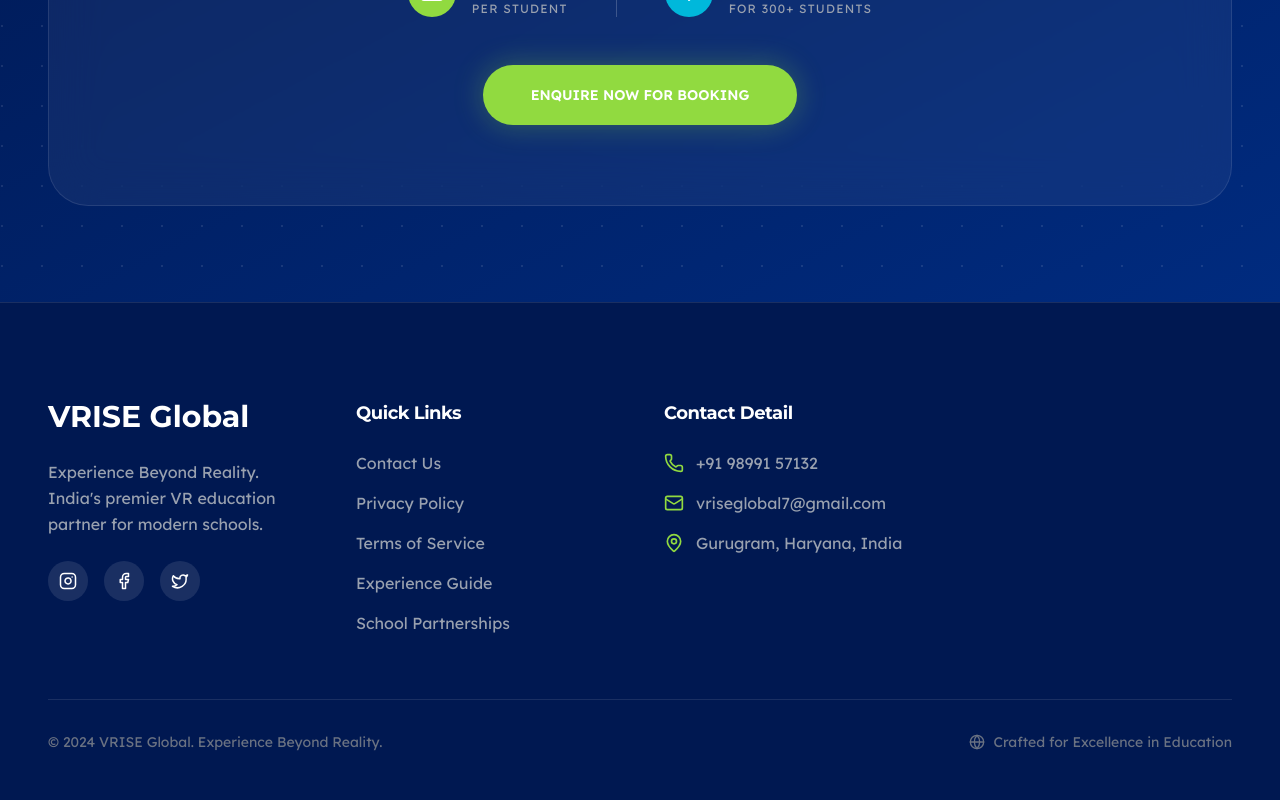
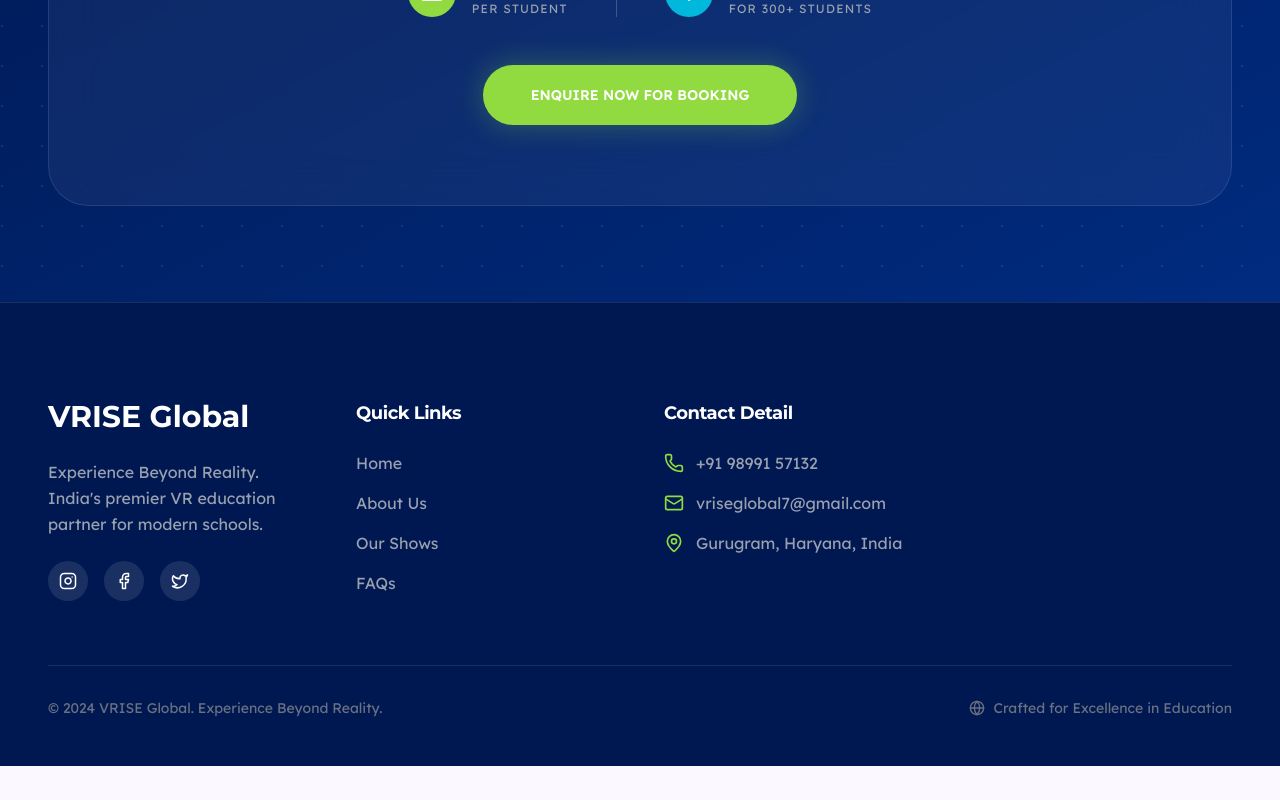
Before and after one commit to bhalinder63/vriseglobal, a React (Vite) app: page / in a window 1280 px wide. Shown: the part 3486-4286 px from the top of the page. After the commit the page ends 4252 px from the top, so only its background shows below. Built offline with nearby package versions, Linux system fonts and the light colour scheme; no server answers.

Commit message:
Sync footer Quick Links with header navigation
Co-Authored-By: Claude Sonnet 4.6 <noreply@anthropic.com>

```diff
--- a/src/App.tsx
+++ b/src/App.tsx
@@ -455,11 +455,10 @@ const Footer = () => (
         <div>
           <h4 className="text-lg font-bold mb-6">Quick Links</h4>
           <ul className="space-y-4 text-gray-400">
-            <li><a href="#" className="hover:text-secondary-green hover:underline transition-all">Contact Us</a></li>
-            <li><a href="#" className="hover:text-secondary-green hover:underline transition-all">Privacy Policy</a></li>
-            <li><a href="#" className="hover:text-secondary-green hover:underline transition-all">Terms of Service</a></li>
-            <li><a href="#" className="hover:text-secondary-green hover:underline transition-all">Experience Guide</a></li>
-            <li><a href="#" className="hover:text-secondary-green hover:underline transition-all">School Partnerships</a></li>
+            <li><Link to="/" className="hover:text-secondary-green transition-all">Home</Link></li>
+            <li><Link to="/about" className="hover:text-secondary-green transition-all">About Us</Link></li>
+            <li><Link to="/shows" className="hover:text-secondary-green transition-all">Our Shows</Link></li>
+            <li><Link to="/faq" className="hover:text-secondary-green transition-all">FAQs</Link></li>
           </ul>
         </div>
         <div>
--- a/src/pages/About.tsx
+++ b/src/pages/About.tsx
@@ -172,10 +172,10 @@ const Footer = () => (
         <div>
           <h4 className="text-lg font-bold mb-6">Quick Links</h4>
           <ul className="space-y-4 text-gray-400">
-            <li><Link to="/" className="hover:text-secondary-green hover:underline transition-all">Home</Link></li>
-            <li><Link to="/about" className="hover:text-secondary-green hover:underline transition-all">About Us</Link></li>
-            <li><a href="#" className="hover:text-secondary-green hover:underline transition-all">Privacy Policy</a></li>
-            <li><a href="#" className="hover:text-secondary-green hover:underline transition-all">Terms of Service</a></li>
+            <li><Link to="/" className="hover:text-secondary-green transition-all">Home</Link></li>
+            <li><Link to="/about" className="hover:text-secondary-green transition-all">About Us</Link></li>
+            <li><Link to="/shows" className="hover:text-secondary-green transition-all">Our Shows</Link></li>
+            <li><Link to="/faq" className="hover:text-secondary-green transition-all">FAQs</Link></li>
           </ul>
         </div>
         <div>
--- a/src/pages/FAQ.tsx
+++ b/src/pages/FAQ.tsx
@@ -174,11 +174,10 @@ const Footer = () => (
         <div>
           <h4 className="text-lg font-bold mb-6">Quick Links</h4>
           <ul className="space-y-4 text-gray-400">
-            <li><Link to="/" className="hover:text-secondary-green hover:underline transition-all">Home</Link></li>
-            <li><Link to="/about" className="hover:text-secondary-green hover:underline transition-all">About Us</Link></li>
-            <li><Link to="/faq" className="hover:text-secondary-green hover:underline transition-all">FAQs</Link></li>
-            <li><a href="#" className="hover:text-secondary-green hover:underline transition-all">Privacy Policy</a></li>
-            <li><a href="#" className="hover:text-secondary-green hover:underline transition-all">Terms of Service</a></li>
+            <li><Link to="/" className="hover:text-secondary-green transition-all">Home</Link></li>
+            <li><Link to="/about" className="hover:text-secondary-green transition-all">About Us</Link></li>
+            <li><Link to="/shows" className="hover:text-secondary-green transition-all">Our Shows</Link></li>
+            <li><Link to="/faq" className="hover:text-secondary-green transition-all">FAQs</Link></li>
           </ul>
         </div>
         <div>
```
